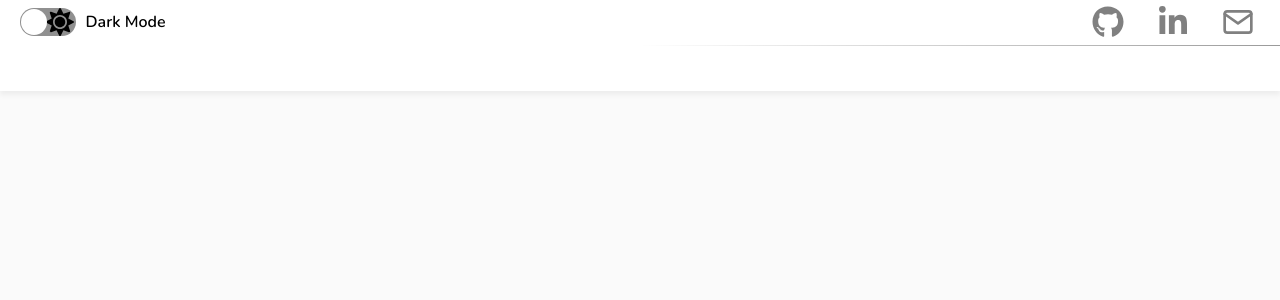
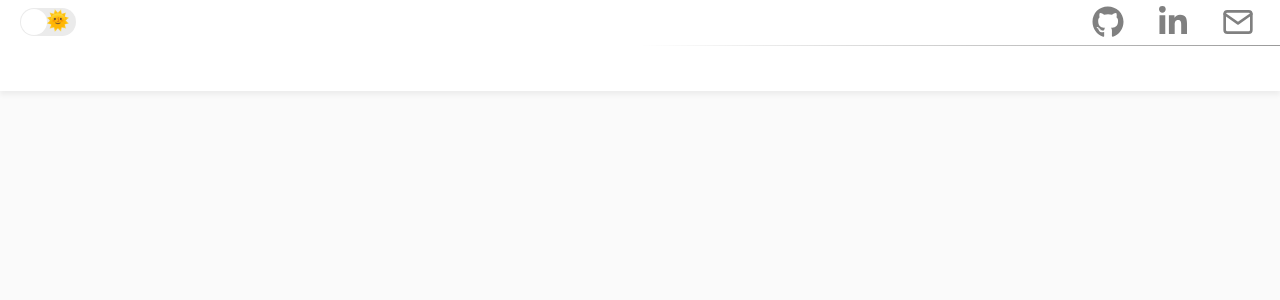
Before and after one commit to othiagodev/portfolio, a React (Create React App) app: page / in a window 1280 px wide. Shown: the top 300 px of the page. Built offline with nearby package versions, Linux system fonts and the light colour scheme.

Commit message:
change switch style

```diff
--- a/src/views/Home.tsx
+++ b/src/views/Home.tsx
@@ -1,6 +1,6 @@
 import React, { useEffect } from 'react';
 import '../styles/views/home.css';
-import { FaGithub, FaLinkedinIn, FaMoon, FaSun } from 'react-icons/fa';
+import { FaGithub, FaLinkedinIn } from 'react-icons/fa';
 import { FiMail } from 'react-icons/fi';
 import ReactSwitch from 'react-switch';
 import usePersistedState from '../utils/usePersistedState';
@@ -10,6 +10,12 @@ export default function Home() {
   function setTheme() {
     const root = document.querySelector('html');
     root?.classList.toggle('dark-mode');
+  }
+
+  function iconSwitch(label: string, emoji: string) {
+    return (
+      <span style={{ fontSize: 19 }} role="img" aria-label={label}>{emoji}</span>
+    );
   }
 
   function switchTheme() {
@@ -30,12 +36,11 @@ export default function Home() {
               className="switch"
               onChange={switchTheme}
               checked={switchState}
-              onColor="#808080"
-              offColor="#909090"
-              checkedIcon={<FaMoon size={28} />}
-              uncheckedIcon={<FaSun size={28} />}
+              onColor="#2D2D2D"
+              offColor="#EBEBEB"
+              checkedIcon={iconSwitch('moon', '🌜')}
+              uncheckedIcon={iconSwitch('sun', '🌞')}
             />
-            <span>Dark Mode</span>
           </div>
           <nav className="social-network">
             <ul>
```
